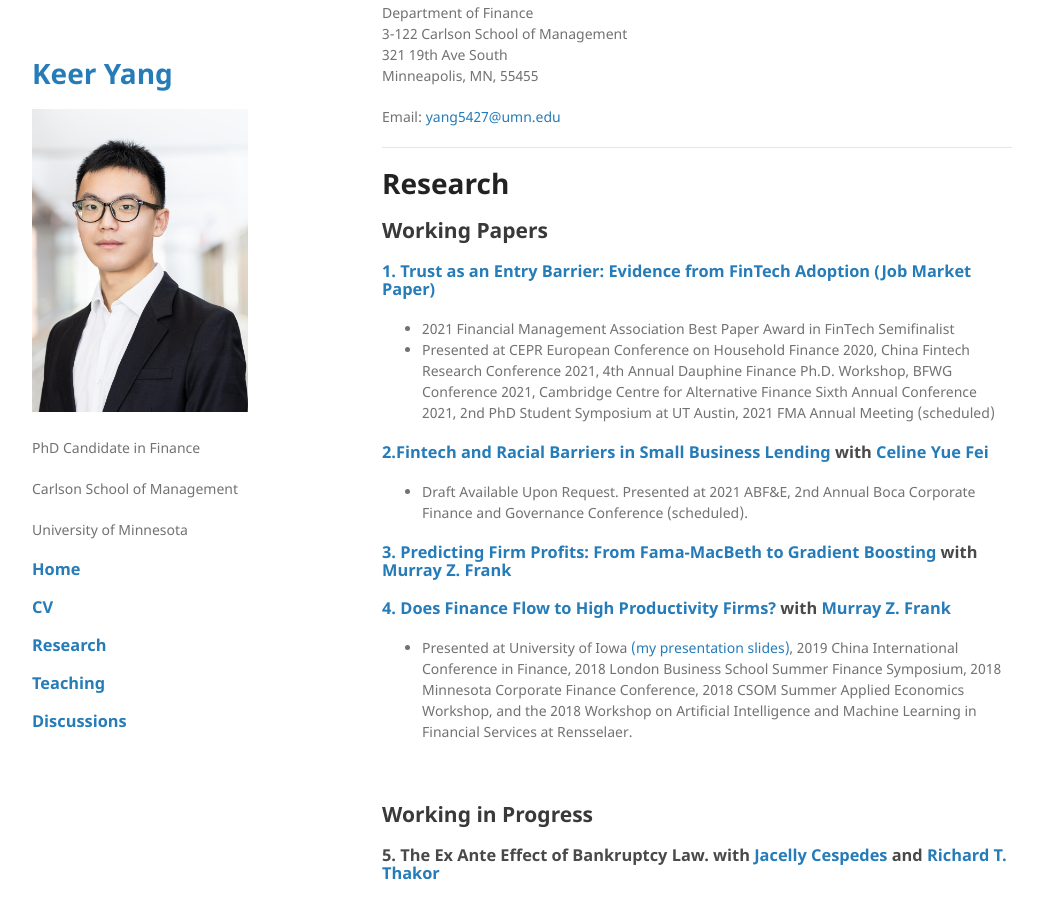
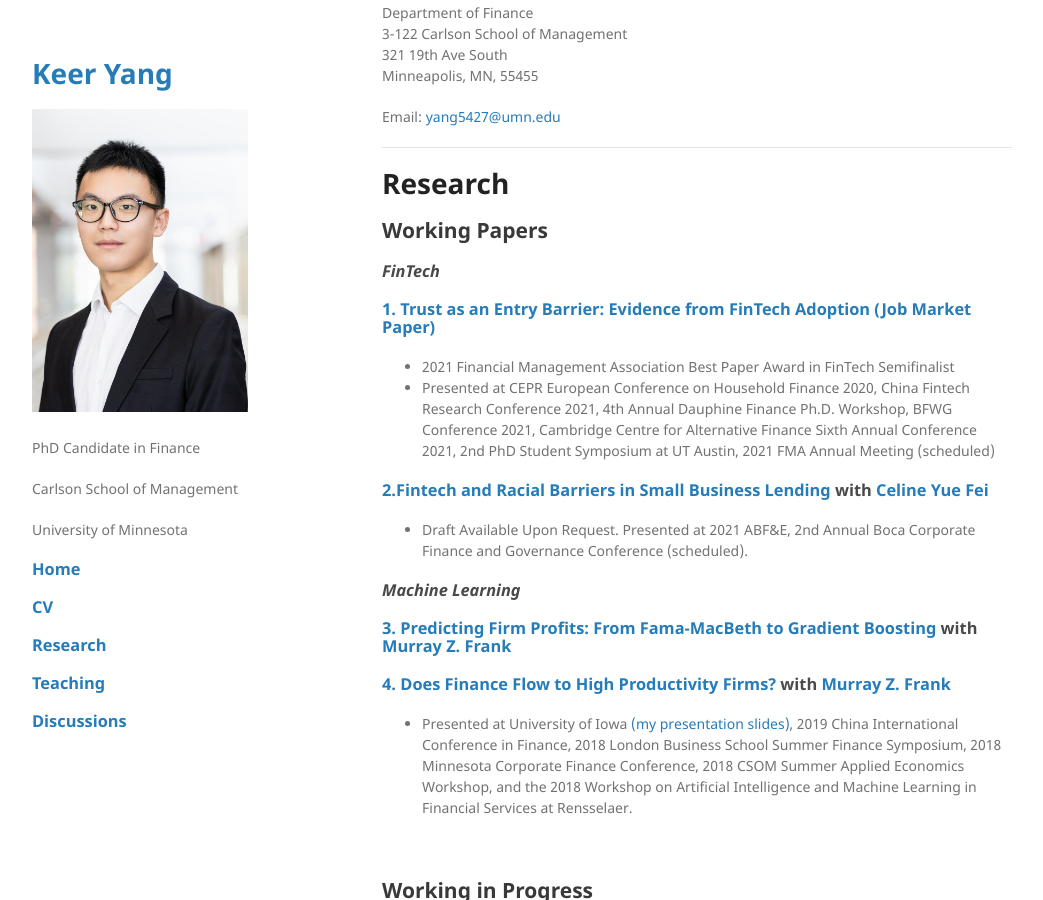
Before and after one commit to keeryang/keeryang.github.io, a Jekyll site: the page built from index.md, in a window 1280 px wide and 900 px high, scrolled down 310 px. Shown: the whole window, without its empty margins (118-1161 px from the left). Built offline with Jekyll 4.4.1, drawn with Linux system fonts in a browser that asks for light colours; the repository's description, which GitHub fills in, is left out; our own code applies the rules of GitHub Pages for plain Markdown files.

Commit message:
Update index.md

```diff
--- a/index.md
+++ b/index.md
@@ -28,12 +28,16 @@ Email: <yang5427@umn.edu>
 
 ## Working Papers
 
+### _FinTech_
+
 ### [1. Trust as an Entry Barrier: Evidence from FinTech Adoption (Job Market Paper)](./papers/TrustFinTech_2021Oct14.pdf)
 *   2021 Financial Management Association Best Paper Award in FinTech Semifinalist
 *   Presented at CEPR European Conference on Household Finance 2020, China Fintech Research Conference 2021, 4th Annual Dauphine Finance Ph.D. Workshop, BFWG Conference 2021, Cambridge Centre for Alternative Finance Sixth Annual Conference 2021, 2nd PhD Student Symposium at UT Austin, 2021 FMA Annual Meeting (scheduled)
 
 ### [2.Fintech and Racial Barriers in Small Business Lending](./papers/FinTechRacialBarriers.pdf) with [Celine Yue Fei](https://www.celinefei.com/)
 *   Draft Available Upon Request. Presented at 2021 ABF&E, 2nd Annual Boca Corporate Finance and Governance Conference (scheduled).
+
+### _Machine Learning_
 
 ### [3. Predicting Firm Profits: From Fama-MacBeth to Gradient Boosting](./papers/Profits_2021Aug28.pdf) with [Murray Z. Frank](https://mzfrank.github.io/myweb/)
 
```
